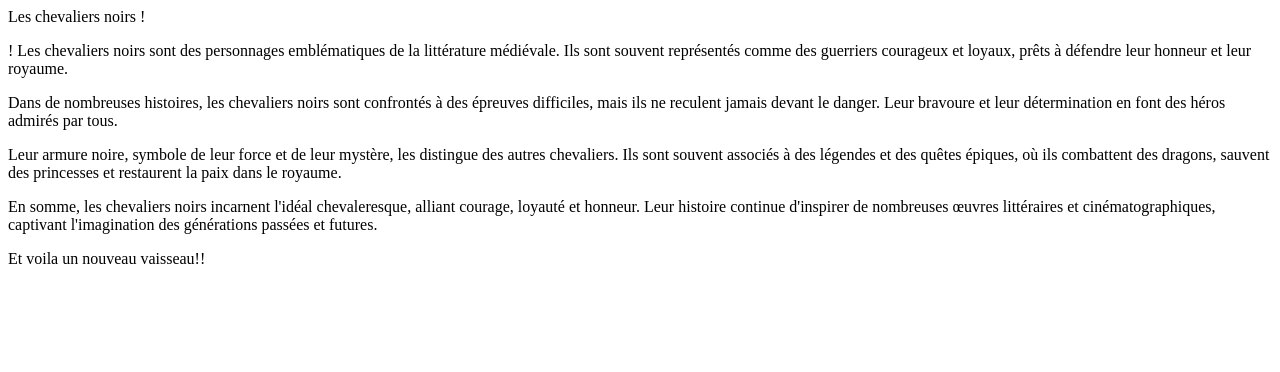
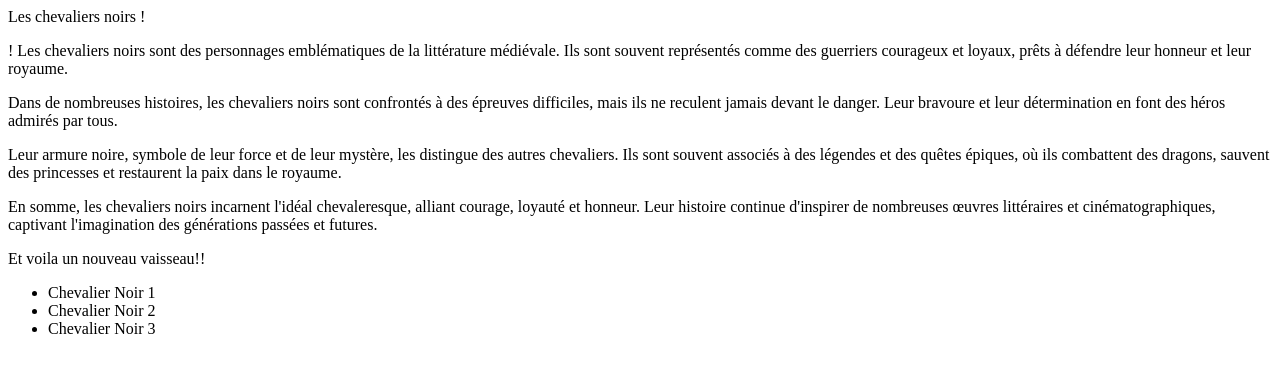
Before and after one commit to bernarddubois00241t/formation-git-mastering-discover-github, a plain HTML site: page index.html in a window 1280 px wide. Drawn offline with Linux system fonts and the light colour scheme.

Commit message:
feat: ul list

```diff
--- a/index.html
+++ b/index.html
@@ -16,5 +16,10 @@
     <div>
         Et voila un nouveau vaisseau!!
     </div>
+    <ul>
+        <li>Chevalier Noir 1</li>
+        <li>Chevalier Noir 2</li>
+        <li>Chevalier Noir 3</li>
+    </ul>
 </body>
 </html>
```
